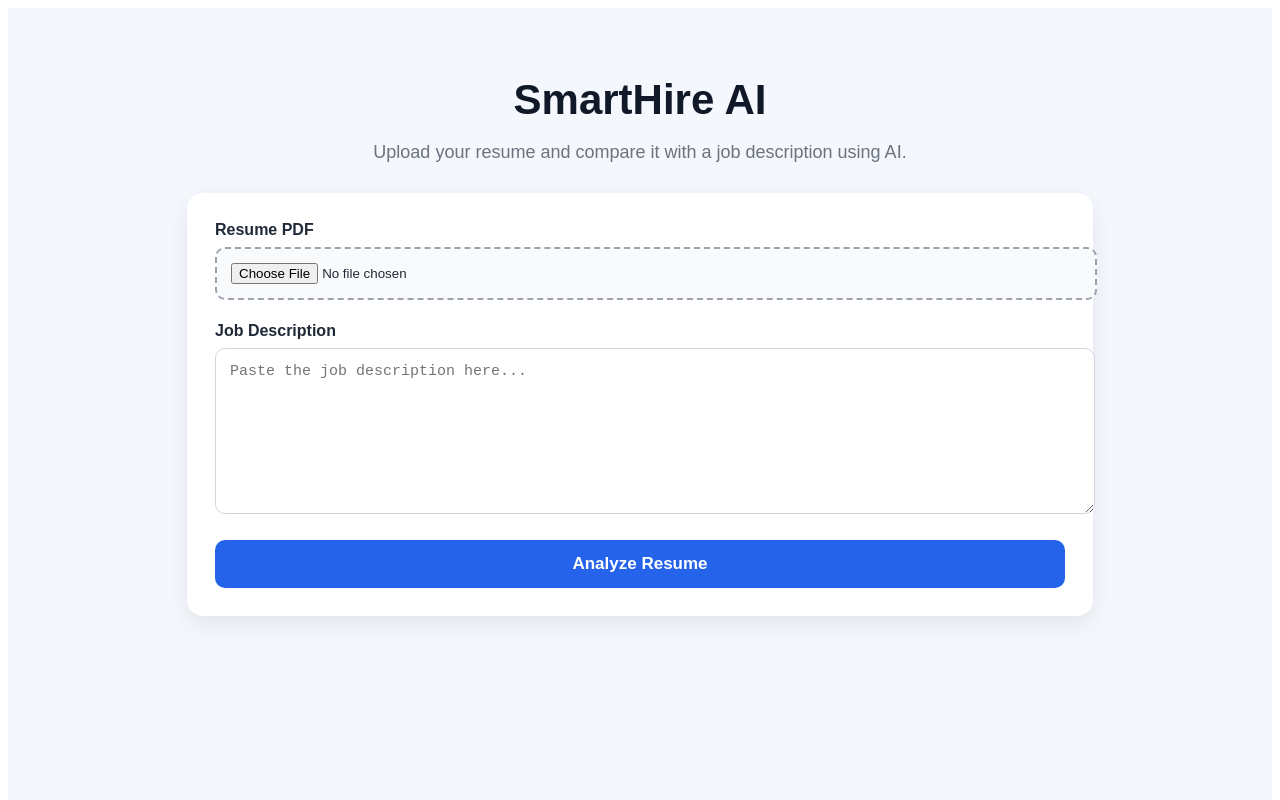
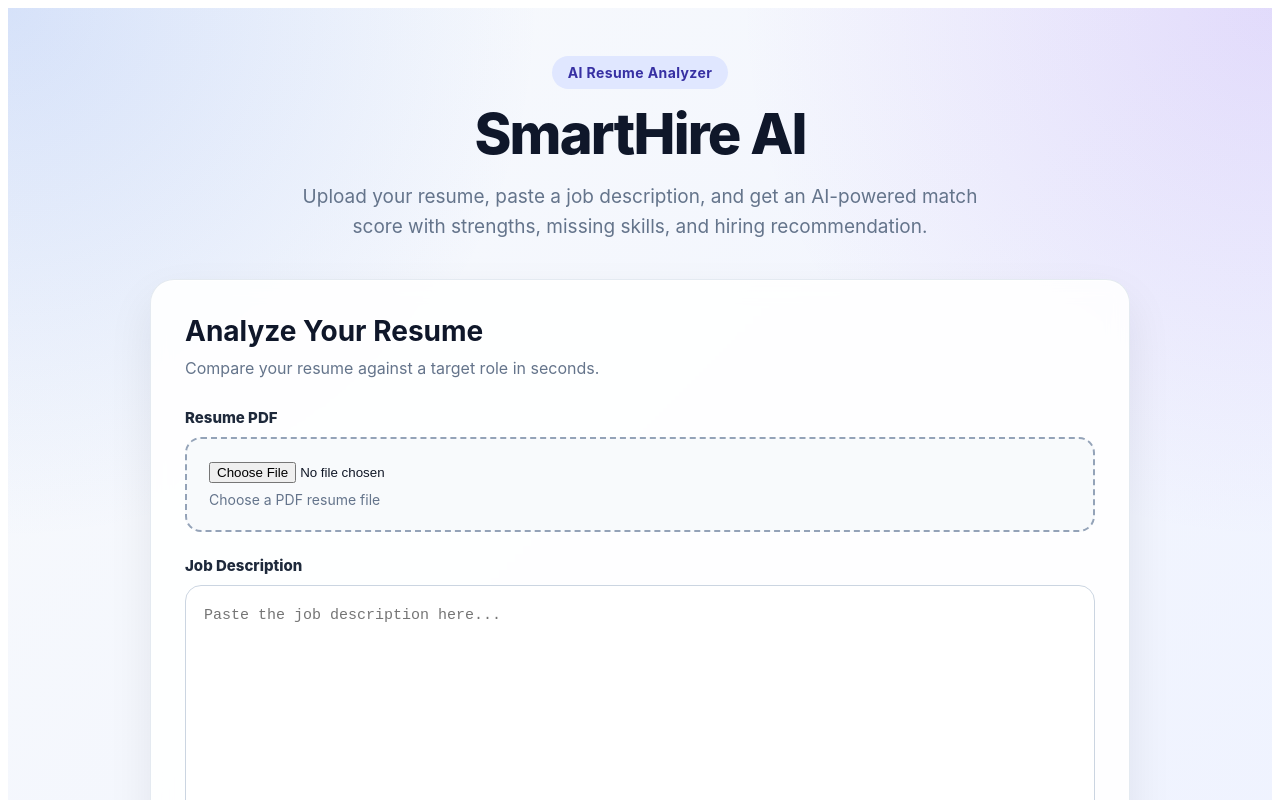
Before and after one commit to shashanksubraveti/smart-hire-ai-frontend, an Angular app: page / in a window 1280 px wide. Shown: the top 800 px of the page. Built offline with nearby package versions, Linux system fonts and the light colour scheme.

Commit message:
Improve SmartHire frontend UI design

```diff
--- a/src/app/app.css
+++ b/src/app/app.css
@@ -1,101 +1,243 @@
+* {
+  box-sizing: border-box;
+}
+
 .page {
   min-height: 100vh;
-  background: #f4f7fb;
-  padding: 40px;
-  font-family: Arial, sans-serif;
-  color: #1f2937;
+  padding: 48px 20px;
+  font-family: Inter, Arial, sans-serif;
+  color: #111827;
+  background:
+    radial-gradient(circle at top left, rgba(37, 99, 235, 0.16), transparent 32%),
+    radial-gradient(circle at top right, rgba(124, 58, 237, 0.14), transparent 32%),
+    linear-gradient(135deg, #f8fafc 0%, #eef2ff 100%);
 }
 
-.header {
+.hero {
+  max-width: 900px;
+  margin: 0 auto 36px auto;
   text-align: center;
-  margin-bottom: 30px;
 }
 
-.header h1 {
-  font-size: 42px;
-  margin-bottom: 10px;
-  color: #111827;
+.hero-badge {
+  display: inline-block;
+  margin-bottom: 16px;
+  padding: 8px 16px;
+  border-radius: 999px;
+  background: #e0e7ff;
+  color: #3730a3;
+  font-size: 14px;
+  font-weight: 700;
+  letter-spacing: 0.4px;
 }
 
-.header p {
-  font-size: 18px;
-  color: #6b7280;
+.hero h1 {
+  margin: 0;
+  font-size: 56px;
+  line-height: 1.05;
+  font-weight: 800;
+  letter-spacing: -1.8px;
+  color: #0f172a;
 }
 
-.card,
+.hero p {
+  max-width: 720px;
+  margin: 18px auto 0 auto;
+  font-size: 19px;
+  line-height: 1.6;
+  color: #64748b;
+}
+
+.layout {
+  max-width: 980px;
+  margin: 0 auto;
+}
+
+.input-card,
 .result-card,
 .error-card {
-  max-width: 850px;
-  margin: 0 auto 25px auto;
-  background: white;
-  padding: 28px;
-  border-radius: 16px;
-  box-shadow: 0 8px 24px rgba(0, 0, 0, 0.08);
+  margin-bottom: 28px;
+  border-radius: 24px;
+  background: rgba(255, 255, 255, 0.9);
+  box-shadow:
+    0 20px 45px rgba(15, 23, 42, 0.08),
+    0 1px 0 rgba(255, 255, 255, 0.8) inset;
+  border: 1px solid rgba(226, 232, 240, 0.9);
+  backdrop-filter: blur(10px);
+}
+
+.input-card {
+  padding: 34px;
+}
+
+.card-header {
+  margin-bottom: 28px;
+}
+
+.card-header h2,
+.result-header h2 {
+  margin: 0;
+  font-size: 28px;
+  color: #0f172a;
+}
+
+.card-header p,
+.result-header p {
+  margin: 8px 0 0 0;
+  color: #64748b;
+  line-height: 1.5;
 }
 
 .form-group {
-  margin-bottom: 22px;
+  margin-bottom: 24px;
 }
 
 label {
   display: block;
-  font-weight: bold;
-  margin-bottom: 8px;
+  margin-bottom: 10px;
+  font-size: 15px;
+  font-weight: 800;
+  color: #1e293b;
 }
 
-input[type='file'] {
+.file-upload {
+  position: relative;
+  padding: 22px;
+  border: 2px dashed #94a3b8;
+  border-radius: 16px;
+  background: #f8fafc;
+  transition: 0.2s ease;
+}
+
+.file-upload:hover {
+  border-color: #2563eb;
+  background: #eff6ff;
+}
+
+.file-upload input {
   width: 100%;
-  padding: 14px;
-  border: 2px dashed #9ca3af;
-  border-radius: 10px;
-  background: #f9fafb;
+  cursor: pointer;
+}
+
+.file-upload span {
+  display: block;
+  margin-top: 8px;
+  color: #64748b;
+  font-size: 14px;
 }
 
 textarea {
   width: 100%;
-  padding: 14px;
-  border: 1px solid #d1d5db;
-  border-radius: 10px;
+  min-height: 230px;
+  padding: 18px;
+  border: 1px solid #cbd5e1;
+  border-radius: 16px;
+  outline: none;
+  resize: vertical;
   font-size: 15px;
-  resize: vertical;
+  line-height: 1.6;
+  color: #0f172a;
+  background: #ffffff;
+  transition: 0.2s ease;
 }
 
-button {
-  width: 100%;
-  padding: 14px;
-  background: #2563eb;
-  color: white;
-  border: none;
-  border-radius: 10px;
-  font-size: 17px;
-  font-weight: bold;
-  cursor: pointer;
+textarea:focus {
+  border-color: #2563eb;
+  box-shadow: 0 0 0 4px rgba(37, 99, 235, 0.12);
 }
 
-button:hover {
-  background: #1d4ed8;
+.primary-button {
+  width: 100%;
+  padding: 17px 22px;
+  border: none;
+  border-radius: 16px;
+  background: linear-gradient(135deg, #2563eb, #7c3aed);
+  color: white;
+  font-size: 17px;
+  font-weight: 800;
+  cursor: pointer;
+  transition: 0.2s ease;
+  box-shadow: 0 14px 24px rgba(37, 99, 235, 0.25);
 }
 
-button:disabled {
-  background: #9ca3af;
-  cursor: not-allowed;
+.primary-button:hover {
+  transform: translateY(-1px);
+  box-shadow: 0 18px 30px rgba(37, 99, 235, 0.32);
 }
 
-.result-card h2 {
-  margin-top: 0;
+.primary-button:disabled {
+  cursor: not-allowed;
+  transform: none;
+  background: #94a3b8;
+  box-shadow: none;
+}
+
+.helper-text {
+  margin: 16px 0 0 0;
+  text-align: center;
+  color: #64748b;
+  font-size: 14px;
+}
+
+.result-card {
+  padding: 34px;
+}
+
+.result-header {
+  margin-bottom: 22px;
+  padding-bottom: 18px;
+  border-bottom: 1px solid #e2e8f0;
 }
 
 pre {
+  margin: 0;
+  padding: 24px;
   white-space: pre-wrap;
-  line-height: 1.6;
-  background: #f9fafb;
-  padding: 18px;
-  border-radius: 10px;
-  border: 1px solid #e5e7eb;
+  word-break: break-word;
+  border-radius: 18px;
+  background: #0f172a;
+  color: #e5e7eb;
+  font-size: 15px;
+  line-height: 1.8;
+  overflow-x: auto;
 }
 
 .error-card {
-  background: #fee2e2;
+  padding: 24px;
+  background: #fef2f2;
+  border-color: #fecaca;
   color: #991b1b;
-  font-weight: bold;
 }
+
+.error-card strong {
+  display: block;
+  margin-bottom: 8px;
+}
+
+.error-card p {
+  margin: 0;
+}
+
+@media (max-width: 768px) {
+  .page {
+    padding: 32px 14px;
+  }
+
+  .hero h1 {
+    font-size: 42px;
+  }
+
+  .hero p {
+    font-size: 16px;
+  }
+
+  .input-card,
+  .result-card {
+    padding: 24px;
+    border-radius: 20px;
+  }
+
+  textarea {
+    min-height: 190px;
+  }
+}
--- a/src/app/app.html
+++ b/src/app/app.html
@@ -1,41 +1,71 @@
 <div class="page">
-  <div class="header">
+  <section class="hero">
+    <div class="hero-badge">AI Resume Analyzer</div>
+
     <h1>SmartHire AI</h1>
-    <p>Upload your resume and compare it with a job description using AI.</p>
+
+    <p>
+      Upload your resume, paste a job description, and get an AI-powered match
+      score with strengths, missing skills, and hiring recommendation.
+    </p>
+  </section>
+
+  <main class="layout">
+    <section class="input-card">
+      <div class="card-header">
+        <h2>Analyze Your Resume</h2>
+        <p>Compare your resume against a target role in seconds.</p>
       </div>
 
-  <div class="card">
       <div class="form-group">
         <label for="resume">Resume PDF</label>
+
+        <div class="file-upload">
           <input
             type="file"
             id="resume"
             accept="application/pdf"
             (change)="onFileSelected($event)"
           />
+          <span>Choose a PDF resume file</span>
+        </div>
       </div>
 
       <div class="form-group">
         <label for="jobDescription">Job Description</label>
+
         <textarea
           id="jobDescription"
-        rows="8"
+          rows="10"
           placeholder="Paste the job description here..."
           [(ngModel)]="jobDescription">
         </textarea>
       </div>
 
-    <button (click)="analyzeResume()" [disabled]="isLoading">
-      {{ isLoading ? 'Analyzing...' : 'Analyze Resume' }}
+      <button class="primary-button" (click)="analyzeResume()" [disabled]="isLoading">
+        <span *ngIf="!isLoading">Analyze Resume</span>
+        <span *ngIf="isLoading">Analyzing...</span>
       </button>
+
+      <p class="helper-text">
+        Make sure Ollama and the Spring Boot backend are running before analysis.
+      </p>
+    </section>
+
+    <section class="result-card" *ngIf="analysisResult">
+      <div class="result-header">
+        <div>
+          <h2>AI Analysis Result</h2>
+          <p>Generated by SmartHire AI using your uploaded resume and job description.</p>
+        </div>
       </div>
 
-  <div class="result-card" *ngIf="analysisResult">
-    <h2>AI Analysis Result</h2>
       <pre>{{ analysisResult }}</pre>
+    </section>
+
+    <section class="error-card" *ngIf="errorMessage">
+      <strong>Error</strong>
+      <p>{{ errorMessage }}</p>
+    </section>
+  </main>
 </div>
-
-  <div class="error-card" *ngIf="errorMessage">
-    <p>{{ errorMessage }}</p>
-  </div>
-</div>
```
Lines whose indentation alone changed are shown as unchanged.
